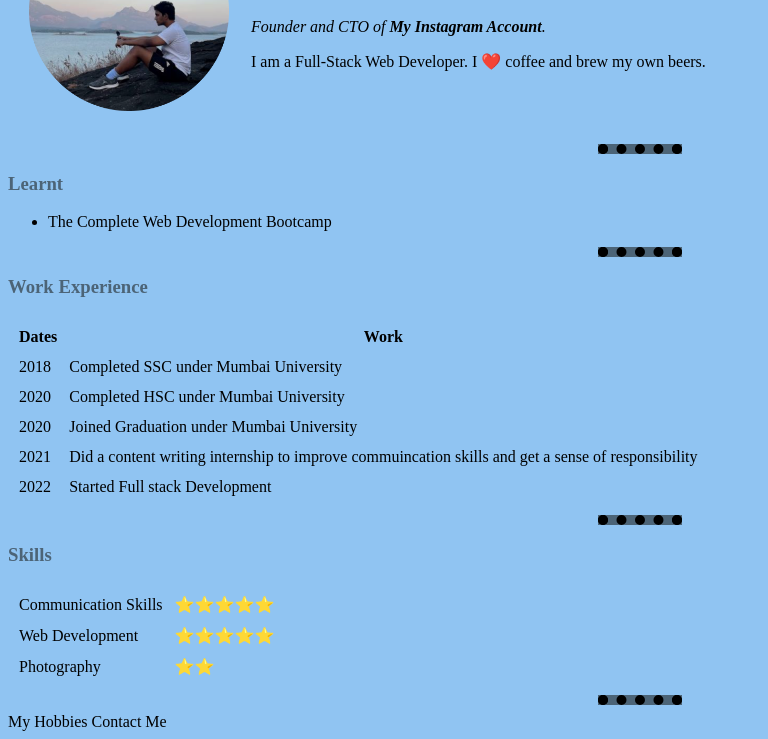
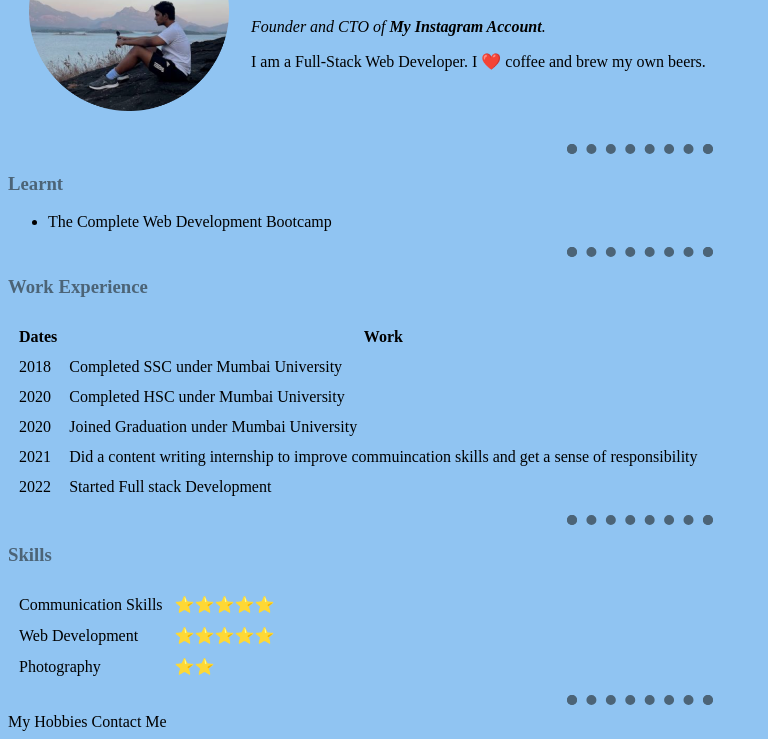
Before and after one commit to prithu121/test1, a plain HTML site: page index.html in a window 1280 px wide. Shown: the part 118-857 px from the top of the page, without its empty margins (0-768 px from the left). Drawn offline with Linux system fonts and the light colour scheme.

Commit message:
Update styles.css

```diff
--- a/styles.css
+++ b/styles.css
@@ -3,16 +3,15 @@
     background-color: #90c4f2;
   }
 
-  hr{
-        background-color: #4c6477;
+hr{
+        background-color: #90c4f2;
         border-style: dotted;
-        border-color: black;
+        border-color: #4c6477;
         border-width: 10px;
         border-bottom-style: none;
         height: 0;
-        width: 5%;
+        width: 10%;
       }
-
 h1{ color:#4c6477;
 }
 h3{ color:#4c6477;
```
